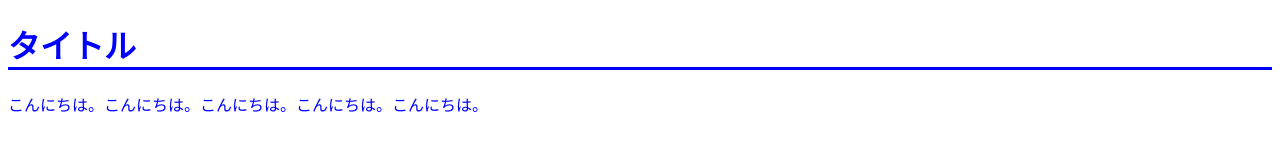
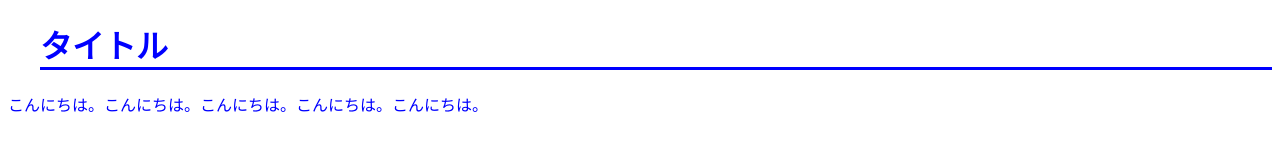
Before and after one commit to okapeeokapee/CSS-variable, a plain HTML site: page index.html in a window 1280 px wide. Drawn offline with Linux system fonts and the light colour scheme.

Commit message:
--my-margin- add

```diff
--- a/css/styles.css
+++ b/css/styles.css
@@ -1,5 +1,7 @@
 :root{
   --my-color:blue;
+  /* --my-property:color; */
+  --my-margin-left:32px;
 }
 
 /* body{
@@ -7,10 +9,9 @@
 } */
 
 h1{
-  /* --my-color:orange; */
-  --my-color:blue;
   color: var(--my-color);
   border-bottom: 3px solid var(--my-color);
+  margin-left:var(--my-margin-left) ;
 }
 
 p{
```
